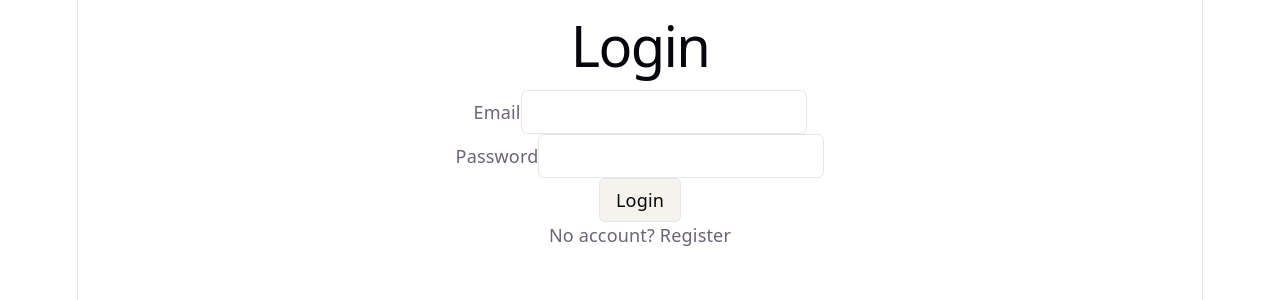
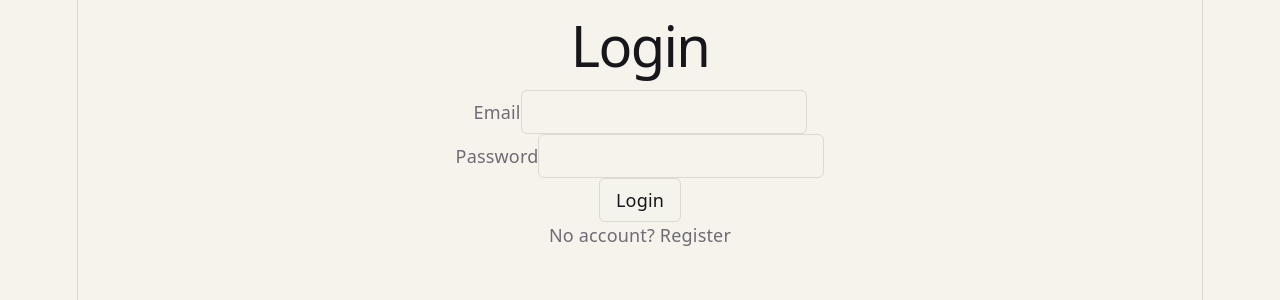
Before and after one commit to nooremeel/GISTLY, a React app in the folder frontend/: page /login in a window 1280 px wide. Shown: the top 300 px of the page. Built offline with nearby package versions, Linux system fonts and the light colour scheme; no server answers; the HTML template or start-up script is replaced by a standard one.

Commit message:
Modified index.css to tailwind

```diff
--- a/frontend/src/index.css
+++ b/frontend/src/index.css
@@ -2,18 +2,25 @@
 
 /*
   Tailwind v4 config lives in CSS, not tailwind.config.js.
-  This @theme block tells Tailwind which utility classes to generate
-  (bg-text, text-accent, font-display, etc.) and points every one of them
-  at the CSS custom properties already defined below in :root, instead of
-  hard-coding hex values here. That keeps :root as the single source of
-  truth — when the dark-mode @media block further down overrides --text,
-  --bg, etc., every Tailwind utility that uses them updates automatically,
-  no dark: prefix needed.
 
-  Task 0 will expand this list once the real design-system token names
-  (spacing scale, radius scale, full color palette) are available.
+  INCIDENT NOTE (Task 0 regression, now fixed): an earlier pass replaced
+  this whole file from the design-system spec alone instead of editing the
+  real file — deleting the body/#root layout, the h1/h2/p/code base styles,
+  the temporary input/textarea/select/button placeholder block (needed
+  until Task 2 ships real primitives), and every original --text/--bg/
+  --text-h/--border/--code-bg/--accent/--accent-bg/--accent-border/
+  --social-bg/--shadow/--sans/--heading/--mono variable — which broke
+  anything elsewhere in the app referencing them. A second attempt at the
+  fix then introduced new tokens as self-referencing variables
+  (`--color-ink: var(--color-ink)`), which is invalid CSS (a variable
+  defined in terms of itself resolves to nothing) — same failure mode,
+  narrower blast radius. This version fixes both: nothing pre-existing is
+  removed, and every new token aliases to a *distinctly-named* underlying
+  variable, exactly like the original --color-text: var(--text) pattern
+  already established below.
 */
 @theme inline {
+  /* Original mappings — byte-for-byte unchanged. */
   --color-text: var(--text);
   --color-text-h: var(--text-h);
   --color-bg: var(--bg);
@@ -24,21 +31,86 @@
   --color-accent-border: var(--accent-border);
   --color-social-bg: var(--social-bg);
 
-  /* Placeholder font mapping — Task 1 (Typography Setup) wires these to the
-     actual imported Manrope/Fraunces font files and applies them globally. */
+  /* New — design-system token names (gistly-design-system.md §2), Task 0.
+     Each aliases to a distinctly-named :root variable below (reusing the
+     legacy variable where the concept already existed, e.g. ink → the
+     existing --text-h holder) — never to itself. */
+  --color-ink: var(--text-h);
+  --color-muted: var(--text);
+  --color-paper: var(--bg);
+  --color-line: var(--border);
+  --color-accent-subtle: var(--accent-bg);
+  --color-surface: var(--surface);
+  --color-surface-elevated: var(--surface-elevated);
+  --color-faint: var(--faint);
+  --color-lime: var(--lime);
+  --color-lime-wash: var(--lime-wash);
+  --color-coral: var(--coral);
+  --color-coral-border: var(--coral-border);
+
+  /* Radius scale (§5) — static, no dark-mode variant, so literal values
+     are fine here. Overrides Tailwind's stock sm/md/lg; radius-feature is
+     net-new. */
+  --radius-sm: 6px;
+  --radius-md: 10px;
+  --radius-lg: 16px;
+  --radius-feature: 24px;
+
+  /* Shadow scale (§6) — static, no dark-mode variant per spec. Overrides
+     Tailwind's stock sm/md/lg. (The legacy bare --shadow variable below is
+     unrelated and keeps its own light/dark values, unchanged.) */
+  --shadow-sm: 0 1px 2px rgba(23, 22, 26, 0.04);
+  --shadow-md: 0 8px 30px rgba(23, 22, 26, 0.06);
+  --shadow-lg: 0 16px 48px rgba(23, 22, 26, 0.1);
+
+  /* Type scale (§3) — each role's value picked from the spec's range;
+     carries its own line-height, and text-micro its tracking. Static, so
+     literal values directly here. */
+  --text-display: 64px; /* 56–72px range */
+  --text-display--line-height: 1.1;
+  --text-h1: 40px; /* 36–44px range */
+  --text-h1--line-height: 1.15;
+  --text-h2: 28px; /* 26–30px range */
+  --text-h2--line-height: 1.25;
+  --text-h3: 20px; /* 19–21px range */
+  --text-h3--line-height: 1.3;
+  --text-body-lg: 18px; /* 17–18px range */
+  --text-body-lg--line-height: 1.6;
+  --text-body: 16px; /* 15–16px range */
+  --text-body--line-height: 1.6;
+  --text-small: 14px; /* 13–14px range */
+  --text-small--line-height: 1.4;
+  --text-micro: 12px; /* 11–12px range */
+  --text-micro--line-height: 1.4;
+  --text-micro--letter-spacing: 0.06em;
+
+  /* Placeholder font mapping — unchanged. Task 1 wires these to the
+     actual imported Manrope/Fraunces font files. */
   --font-sans: Manrope, system-ui, 'Segoe UI', Roboto, sans-serif;
   --font-display: Fraunces, ui-serif, Georgia, serif;
   --font-mono: ui-monospace, Consolas, monospace;
+
+  /* Spacing — deliberately not overridden. Tailwind v4's default scale
+     (--spacing: 0.25rem, 4px increments) already matches the design
+     system's §4 scale at every key it uses (p-4 = 16px ... p-24 = 96px). */
 }
 
 :root {
-  --text: #6b6375;
-  --text-h: #08060d;
-  --bg: #fff;
-  --border: #e5e4e7;
+  /* ---- Legacy variables — same names as before, values updated to the
+     real design-system palette (this is Task 0's actual job: "update the
+     underlying CSS variables to match"). Everything that already
+     referenced these by name (below in this file, and possibly elsewhere
+     in the app) keeps working and now renders the new palette. ---- */
+  --text: #6f6b73; /* was #6b6375 — design-system §2 "muted" */
+  --text-h: #17161a; /* was #08060d — design-system §2 "ink" */
+  --bg: #f6f3ed; /* was #fff — design-system §2 "paper" */
+  --border: #ddd9d2; /* was #e5e4e7 — design-system §2 "line" */
+  --accent: #7357ff; /* was #aa3bff — design-system §2 "accent" (Gist Violet) */
+  --accent-bg: rgba(115, 87, 255, 0.09); /* was rgba(170,59,255,.1) — accent-subtle, §2 */
+
+  /* Left untouched — no clean 1:1 mapping in the new design system, and
+     changing these wasn't part of Task 0's scope. */
   --code-bg: #f4f3ec;
-  --accent: #aa3bff;
-  --accent-bg: rgba(170, 59, 255, 0.1);
   --accent-border: rgba(170, 59, 255, 0.5);
   --social-bg: rgba(244, 243, 236, 0.5);
   --shadow:
@@ -47,6 +119,16 @@
   --sans: system-ui, 'Segoe UI', Roboto, sans-serif;
   --heading: system-ui, 'Segoe UI', Roboto, sans-serif;
   --mono: ui-monospace, Consolas, monospace;
+
+  /* ---- New bare variables — genuinely new concepts with no legacy
+     counterpart (surface tone, elevated surface, faint text, lime, coral). ---- */
+  --surface: #fffdf9;
+  --surface-elevated: #fffdf9; /* no light-mode value specified in §2 (dark-only row) — defaulted to surface; open question, see DESIGN_STATE.md */
+  --faint: #aaa6ad;
+  --lime: #dfff57;
+  --lime-wash: rgba(223, 255, 87, 0.13);
+  --coral: #ff806f;
+  --coral-border: rgba(255, 128, 111, 0.3);
 
   font: 18px/145% var(--sans);
   letter-spacing: 0.18px;
@@ -65,17 +147,31 @@
 
 @media (prefers-color-scheme: dark) {
   :root {
-    --text: #9ca3af;
-    --text-h: #f3f4f6;
-    --bg: #16171d;
-    --border: #2e303a;
+    --text: #a5a1aa; /* design-system §2 dark "muted" */
+    --text-h: #f4f1ea; /* design-system §2 dark "ink" */
+    --bg: #111114; /* design-system §2 dark "paper" */
+    --border: #323139; /* design-system §2 dark "line" */
+    /* Spec: "same hex, desaturated ~10–15% if a contrast check fails
+       against #19191E" — keeping the light-mode hex as-is for now; actual
+       pass/fail check deferred to Task 18 (Accessibility Audit). */
+    --accent: #7357ff;
+    --accent-bg: rgba(115, 87, 255, 0.09);
+
+    /* Untouched legacy tokens — dark values, unchanged from before. */
     --code-bg: #1f2028;
-    --accent: #c084fc;
-    --accent-bg: rgba(192, 132, 252, 0.15);
     --accent-border: rgba(192, 132, 252, 0.5);
     --social-bg: rgba(47, 48, 58, 0.5);
     --shadow:
       rgba(0, 0, 0, 0.4) 0 10px 15px -3px, rgba(0, 0, 0, 0.25) 0 4px 6px -2px;
+
+    /* New bare variables — dark palette. */
+    --surface: #19191e;
+    --surface-elevated: #222229;
+    --faint: #aaa6ad; /* no dark-specific value given in §2 — kept same as light */
+    --lime: #dfff57;
+    --lime-wash: rgba(223, 255, 87, 0.13);
+    --coral: #ff806f;
+    --coral-border: rgba(255, 128, 111, 0.3);
   }
 
   #social .button-icon {
```
Also changed, not shown: 1 other file (tests, documents, lock files or other folders).
